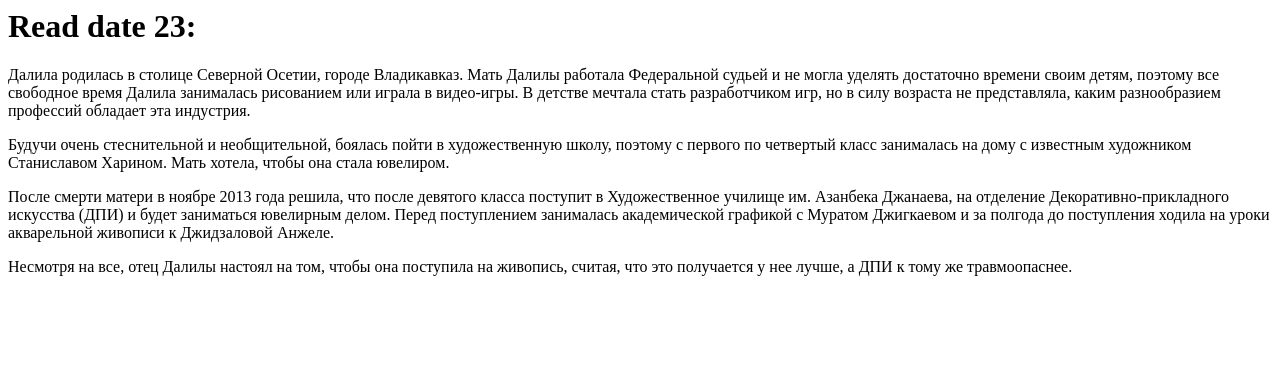
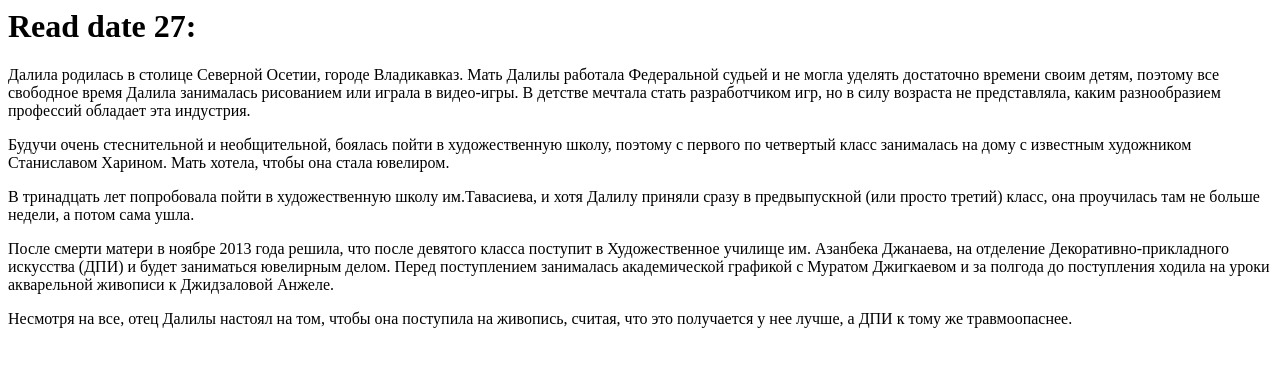
Before and after one commit to bialyPies/gallery, a plain HTML site: page ajaxD.html in a window 1280 px wide. Drawn offline with nearby package versions, Linux system fonts and the light colour scheme.

Commit message:
try change ajaxD 23

```diff
--- a/ajaxD.html
+++ b/ajaxD.html
@@ -3,7 +3,7 @@
 		<title>jquery Json</title>
 	</head>
 	<body>
-		<h1>Read date 23:</h1>
+		<h1>Read date 27:</h1>
 		<div id="text1"></div>
 		<div id="text2"></div>
 		<div id="text3"></div>
@@ -32,7 +32,7 @@
 						$(xml).find("text2").each(function(){
 							var text1=$(this).find("text1").text();
 							var text2=$(this).find("text2").text();
-							$("<p></p>").html(text1, text2).appendTo("#text2 div");
+							$("<p></p>").html(text1 +" </p><p>"+ text2).appendTo("#text2 div");
 						})
 						$(xml).find("text4").each(function(){
 							var text4=$(this).find("text4").text();
```
